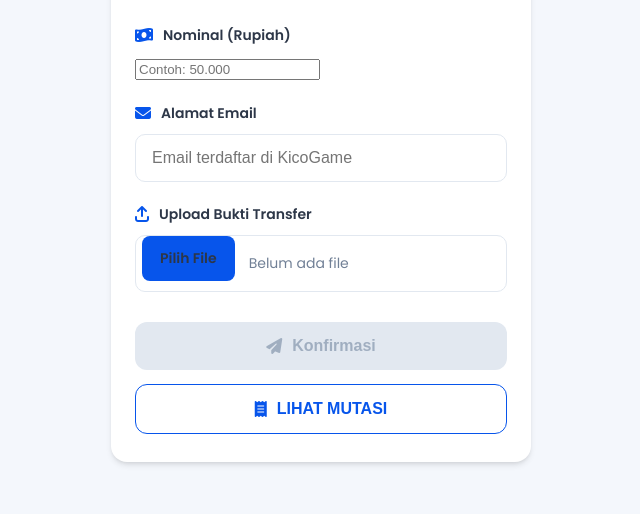
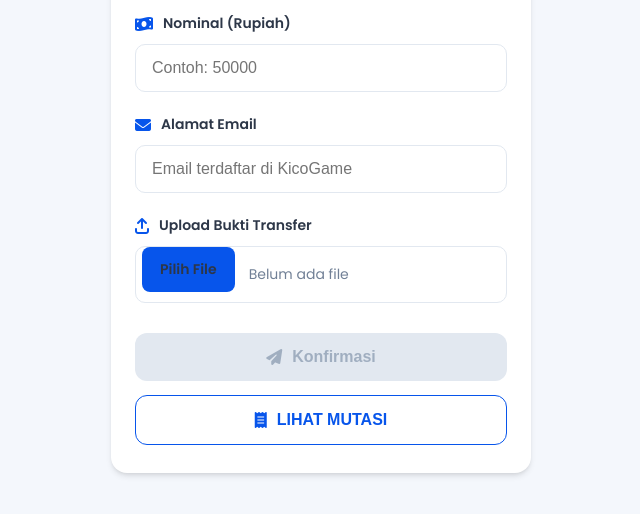
Before and after one commit to Axxy144/form-telegram-saya, a website: page index.html in a window 1280 px wide. Shown: the part 218-732 px from the top of the page, without its empty margins (319-959 px from the left). Drawn offline with Linux system fonts and the light colour scheme; some packages are replaced by stand-ins of ours; a script that the page names is missing.

Commit message:
Update index.html

```diff
--- a/index.html
+++ b/index.html
@@ -24,7 +24,7 @@
                     <i class="fa-solid fa-money-bill-wave"></i>
                     Nominal (Rupiah)
                 </label>
-                <input type="text" inputmode="numeric" id="nominal" name="nominal" placeholder="Contoh: 50.000" required>
+                <input type="number" id="nominal" name="nominal" placeholder="Contoh: 50000" required>
             </div>
 
             <div class="input-group">
```
